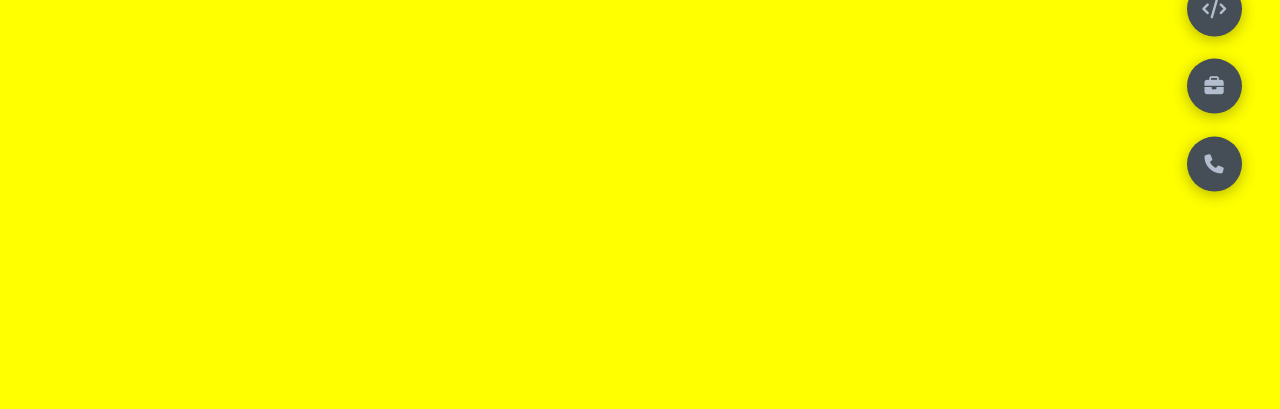
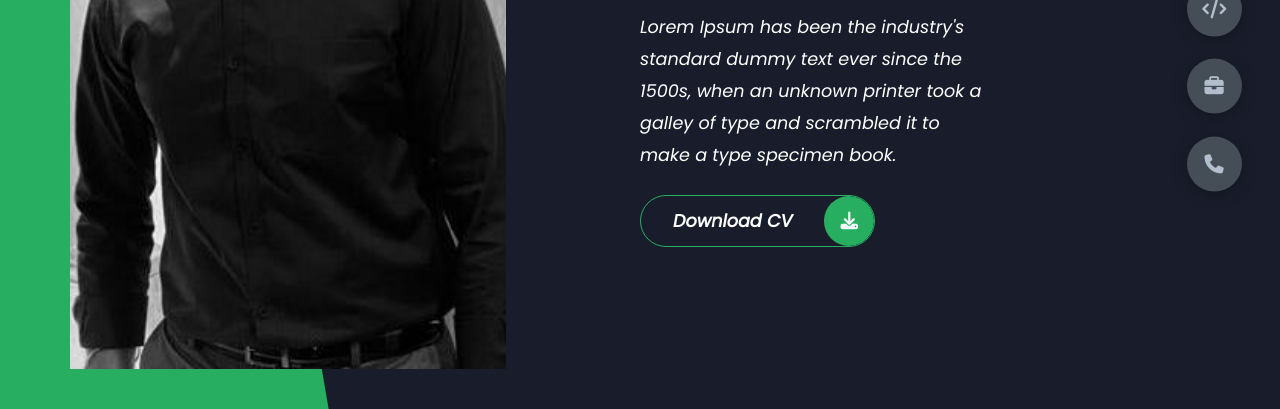
Before and after one commit to PranitKanase/Portfolio-Website, a plain HTML site: page index.html in a window 1280 px wide. Shown: the part 391-800 px from the top of the page. Drawn offline with Linux system fonts and the light colour scheme.

Commit message:
Functionality #2 - Header content

```diff
--- a/index.html
+++ b/index.html
@@ -12,7 +12,30 @@
 </head>
 <body class="main-content">
     <header class="section sec1 header active" id="home">
-
+        <div class="header-content">
+            <div class="left-header">
+                <div class="h-shape"></div>
+                <div class="image">
+                    <img src="img/myPic.jpeg" alt="">
+                </div>
+            </div>
+            <div class="right-header">
+                <h1 class="name">
+                    Hi, I'm <span>Pranit Kanase</span>
+                    A Web Developer
+                </h1>
+                <p>Lorem Ipsum has been the industry's standard dummy text ever since the 1500s,
+                     when an unknown printer took a galley of type and scrambled it to make
+                      a type specimen book.
+                </p>
+                <div class="btn-con">
+                    <a href="" class="main-btn">
+                        <span class="btn-text">Download CV</span>
+                        <span class="btn-icon"><i class="fas fa-download"></i></span>
+                    </a>
+                </div>
+            </div>
+        </div>
     </header>
     <main>
         <section class="section sec2 about" id="about"></section>
--- a/styles/styles.scss
+++ b/styles/styles.scss
@@ -56,30 +56,25 @@ section{
 .sec1{
     display: none;
     transform: translateY(0) scale(1);
-    background-color: yellow;
 
 }
 .sec2{
     display: none;
     transform: translateY(0) scale(1);
-    background-color: pink;
 
 }
 .sec3{
     display: none;
     transform: translateY(0) scale(1);
-    background-color: green;
 
 }
 .sec4{
     display: none;
     transform: translateY(0) scale(1);
-    background-color: red;
 }
 .sec5{
     display: none;
     transform: translateY(0) scale(1);
-    background-color: brown;
 
 }
 .active{
@@ -132,3 +127,109 @@ section{
     }
 }
 //controlls end
+
+/* Header content*/
+.header-content{
+    display: grid;
+    grid-template-columns: repeat(2,1fr);
+    height: 100%;
+    .left-header{
+        display: flex;
+        align-items: center;
+        position: relative;
+        .h-shape{
+            transition: all 0.4s ease-in-out;
+            width: 65%;
+            height: 100%;
+            background-color: var(--color-secondary);
+            position: absolute;
+            left: 0;
+            top: 0;
+            z-index: -1;
+            clip-path: polygon(0 0, 46% 0, 79% 100%, 0% 100%);
+        }
+        .image{
+            border-radius: var(--br-sm-2);
+            height: 90%;
+            width: 68%;
+            margin-left: 4em;
+            background-color: var(--color-black);
+            transition: all 0.4s ease-in-out;
+            img{
+                height: 100%;
+                width: 100%;
+                object-fit: cover;
+                transition: all 0.4s ease-in-out;
+                filter: grayscale(100%);
+                &:hover{
+                    filter: grayscale(0);
+                }
+            }
+        }
+    }
+    .right-header{
+        display: flex;
+        flex-direction: column;
+        justify-content: center;
+        padding-right: 18rem;
+        .name{
+            font-size: 3rem;
+            span{
+                color: var(--color-secondary);
+            }
+        }
+        p{
+            margin: 1.5rem 0;
+            line-height: 2rem;
+        }
+    }
+}
+
+/* Independent Components*/
+.btn-con{
+    display: flex;
+    align-items: flex-start;
+}
+
+.main-btn{
+    border-radius: 30px;
+    color: inherit;
+    font-weight: 600;
+    position: relative;
+    border: 1px solid var(--color-secondary);
+    display: flex;
+    align-self: flex-start;
+    display: flex;
+    align-items: center;
+    overflow: hidden;
+    .btn-text{
+        padding: 0 2rem;
+    }
+    .btn-icon{
+        background-color: var(--color-secondary);
+        display: flex;
+        align-items: center;
+        justify-content: center;
+        border-radius: 50%;
+        padding: 1rem;
+    }
+
+    &::before{
+        content: '';
+        position: absolute;
+        top: 0;
+        right: 0;
+        transform: translateX(100%);
+        transition: all .4s ease-out;
+        z-index: -1;
+    }
+    &:hover{
+        &::before{
+            width: 100%;
+            height: 100%;
+            background-color: var(--color-secondary);
+            transform: translateX(0);
+        }
+    }
+
+}
```
Also changed, not shown: img/myPic.jpeg (added), styles/styles.css, 1 other file.
